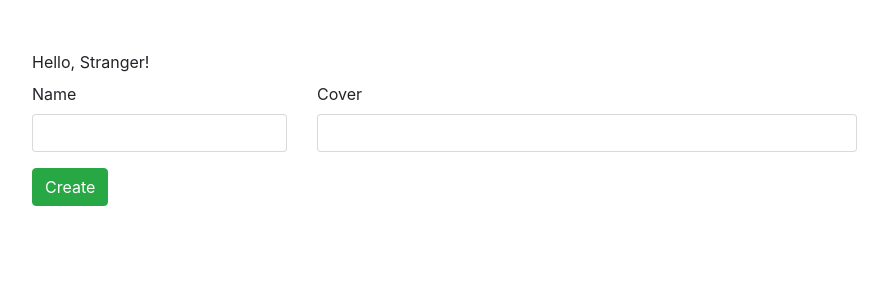
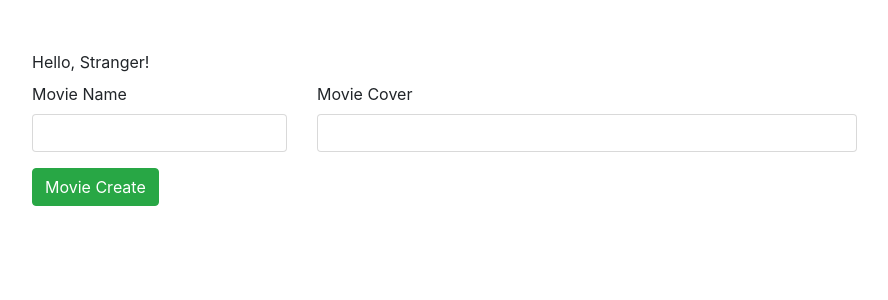
Before and after one commit to kartisuri/cicd-flask-github-circleci-docker-heroku, a Flask app: page / in a window 1280 px wide. Shown: the top 300 px of the page, without its empty margins (53-941 px from the left). Run offline with Flask 2, Linux system fonts and the light colour scheme; data that the repository does not hold is empty; some libraries are stand-ins or nearby versions.

Commit message:
name change

```diff
--- a/app/templates/index.html
+++ b/app/templates/index.html
@@ -19,16 +19,16 @@
       <div class="col-md-12">
         <div class="form row">
           <div class="form-group col-md-3">
-            <label>Name</label>
+            <label>Movie Name</label>
             <input type="text" class="form-control" name="name" ng-model="movie.name"/>
           </div>
           <div class="form-group col-md-6">
-            <label>Cover</label>
+            <label>Movie Cover</label>
             <input type="text" class="form-control" id="cover" name="cover" ng-model="movie.cover"/>
           </div>
 
         </div>
-        <button id="create" class="btn btn-success" ng-click="create()">Create</button>
+        <button id="create" class="btn btn-success" ng-click="create()">Movie Create</button>
       </div>
     </div>
     <div class="row">
```
